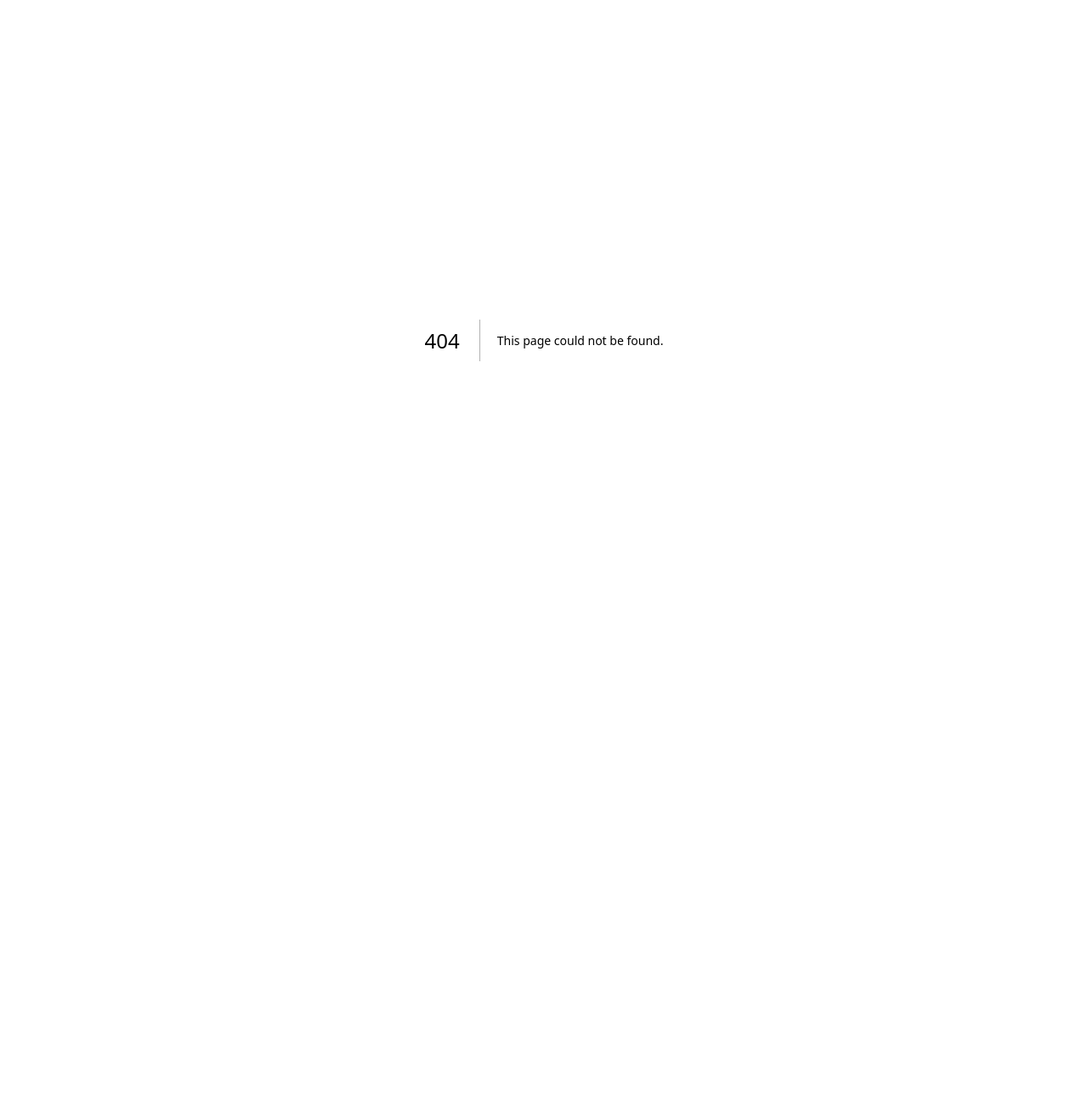
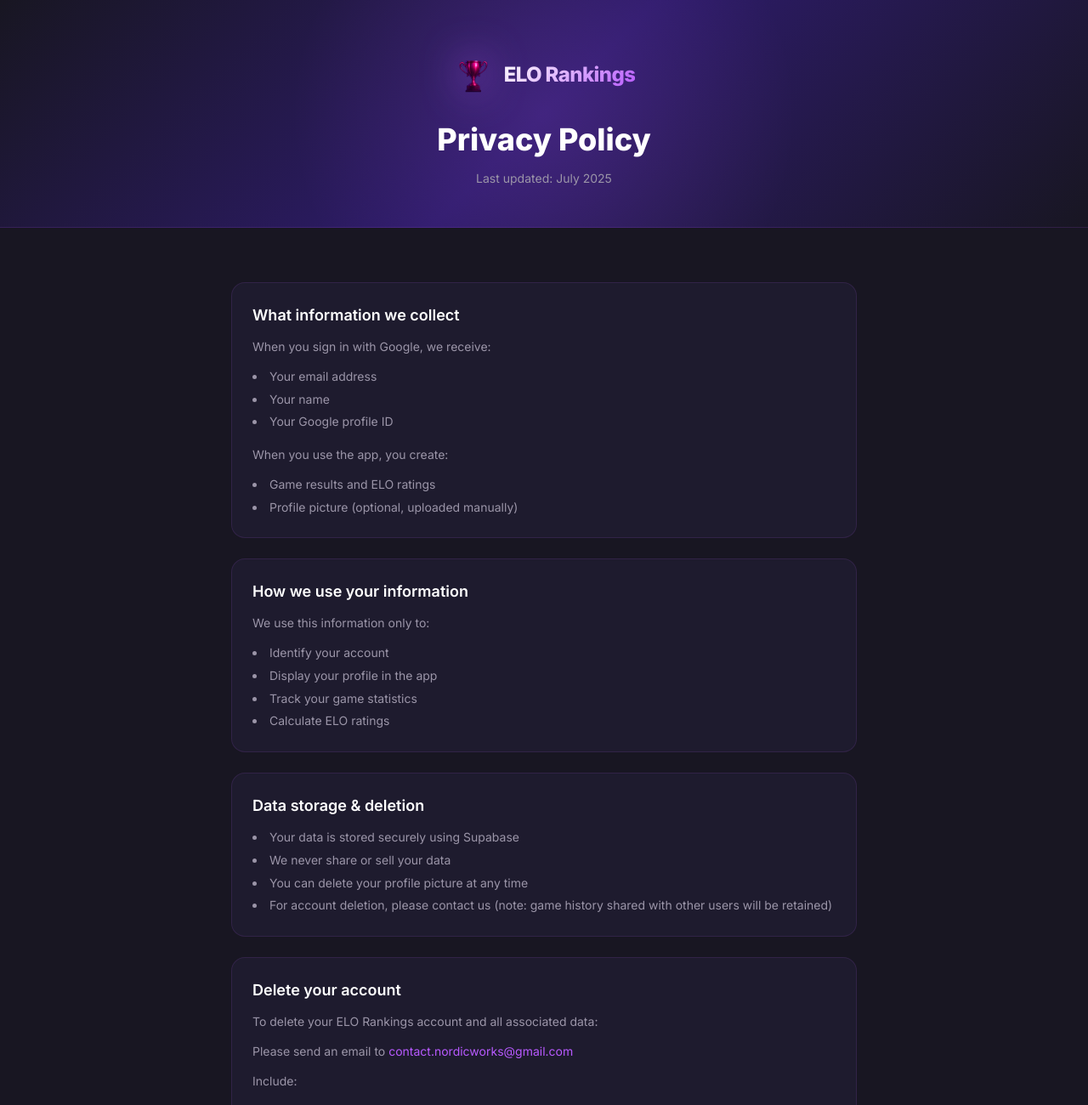
Before and after one commit to UleDule/elo-web, a Next.js app: page /privacy in a window 1280 px wide. Before the commit this address had no page. Shown: the top 1300 px of the page at 85% size. Before the commit the page ends 800 px from the top, so only its background shows below. Built offline with nearby package versions, Linux system fonts and the light colour scheme.

Commit message:
Privacy Side

```diff
--- /dev/null
+++ b/app/privacy/page.tsx
@@ -0,0 +1,167 @@
+import type { Metadata } from 'next'
+
+export const metadata: Metadata = {
+  title: 'Privacy Policy — ELO Rankings',
+  description: 'Privacy policy for ELO Rankings. How we collect, use, and protect your data.',
+}
+
+export default function PrivacyPage() {
+  return (
+    <div className="min-h-screen flex flex-col">
+      {/* Header */}
+      <section className="relative w-full px-4 pt-16 pb-12 overflow-hidden">
+        <div
+          className="absolute inset-0"
+          style={{
+            background:
+              'linear-gradient(135deg, #181622 0%, #2D1B69 50%, #181622 100%)',
+          }}
+        />
+        <div
+          className="absolute top-1/2 left-1/2 -translate-x-1/2 -translate-y-1/2 w-[600px] h-[600px] rounded-full"
+          style={{
+            background:
+              'radial-gradient(circle, rgba(184,90,255,0.15) 0%, transparent 70%)',
+          }}
+        />
+        <div
+          className="absolute bottom-0 left-0 right-0 h-px"
+          style={{ background: 'rgba(184,90,255,0.15)' }}
+        />
+
+        <div className="relative max-w-3xl mx-auto text-center">
+          <a href="/" className="inline-flex items-center gap-3 mb-8 group">
+            <img
+              src="/logo/TrofeTransparens.png"
+              alt="ELO Rankings"
+              width={48}
+              height={48}
+              className="drop-shadow-[0_0_24px_rgba(184,90,255,0.8)]"
+            />
+            <span
+              className="text-2xl font-extrabold tracking-tight"
+              style={{
+                background: 'linear-gradient(135deg, #fff 0%, #B85AFF 100%)',
+                WebkitBackgroundClip: 'text',
+                WebkitTextFillColor: 'transparent',
+              }}
+            >
+              ELO Rankings
+            </span>
+          </a>
+          <h1 className="text-3xl sm:text-4xl font-extrabold text-white mb-4">
+            Privacy Policy
+          </h1>
+          <p className="text-sm text-[#9B95A8]">
+            Last updated: July 2025
+          </p>
+        </div>
+      </section>
+
+      {/* Content */}
+      <section className="w-full max-w-3xl mx-auto px-4 py-16 flex flex-col gap-6">
+        <PolicyCard title="What information we collect">
+          <p className="mb-3">When you sign in with Google, we receive:</p>
+          <ul className="list-disc list-inside space-y-1 mb-4">
+            <li>Your email address</li>
+            <li>Your name</li>
+            <li>Your Google profile ID</li>
+          </ul>
+          <p className="mb-3">When you use the app, you create:</p>
+          <ul className="list-disc list-inside space-y-1">
+            <li>Game results and ELO ratings</li>
+            <li>Profile picture (optional, uploaded manually)</li>
+          </ul>
+        </PolicyCard>
+
+        <PolicyCard title="How we use your information">
+          <p className="mb-3">We use this information only to:</p>
+          <ul className="list-disc list-inside space-y-1">
+            <li>Identify your account</li>
+            <li>Display your profile in the app</li>
+            <li>Track your game statistics</li>
+            <li>Calculate ELO ratings</li>
+          </ul>
+        </PolicyCard>
+
+        <PolicyCard title="Data storage & deletion">
+          <ul className="list-disc list-inside space-y-1">
+            <li>Your data is stored securely using Supabase</li>
+            <li>We never share or sell your data</li>
+            <li>You can delete your profile picture at any time</li>
+            <li>For account deletion, please contact us (note: game history shared with other users will be retained)</li>
+          </ul>
+        </PolicyCard>
+
+        <PolicyCard title="Delete your account">
+          <p className="mb-3">To delete your ELO Rankings account and all associated data:</p>
+          <p className="mb-3">
+            Please send an email to{' '}
+            <a
+              href="mailto:contact.nordicworks@gmail.com"
+              className="text-[#B85AFF] hover:underline"
+            >
+              contact.nordicworks@gmail.com
+            </a>
+          </p>
+          <p className="mb-3">Include:</p>
+          <ul className="list-disc list-inside space-y-1 mb-4">
+            <li>Your registered email address</li>
+            <li>&quot;Delete my account&quot; in the subject line</li>
+          </ul>
+          <p>We will delete your account within 72 hours and send confirmation.</p>
+        </PolicyCard>
+
+        <PolicyCard title="Contact">
+          <p>
+            For questions or other inquiries:{' '}
+            <a
+              href="mailto:contact.nordicworks@gmail.com"
+              className="text-[#B85AFF] hover:underline"
+            >
+              contact.nordicworks@gmail.com
+            </a>
+          </p>
+        </PolicyCard>
+
+        <p className="text-sm text-[#9B95A8] text-center mt-4">
+          By using ELO Rankings, you agree to this privacy policy.
+        </p>
+      </section>
+
+      {/* Footer */}
+      <footer
+        className="w-full mt-auto px-4 py-8"
+        style={{ borderTop: '1px solid rgba(184,90,255,0.12)' }}
+      >
+        <div className="max-w-3xl mx-auto flex items-center justify-between text-sm text-[#9B95A8]">
+          <a href="/support" className="hover:text-white transition-colors">
+            &larr; Support
+          </a>
+          <span>&copy; ELO Rankings</span>
+        </div>
+      </footer>
+    </div>
+  )
+}
+
+function PolicyCard({
+  title,
+  children,
+}: {
+  title: string
+  children: React.ReactNode
+}) {
+  return (
+    <div
+      className="rounded-2xl p-6"
+      style={{
+        background: '#1E1B2E',
+        border: '1px solid rgba(184,90,255,0.12)',
+      }}
+    >
+      <h2 className="text-lg font-semibold text-white mb-3">{title}</h2>
+      <div className="text-sm text-[#9B95A8] leading-relaxed">{children}</div>
+    </div>
+  )
+}
--- a/app/support/page.tsx
+++ b/app/support/page.tsx
@@ -165,7 +165,7 @@ export default function SupportPage() {
             Read about how we handle your data.
           </p>
           <a
-            href="https://uledule.github.io/elo-rankings-support/privacy"
+            href="/privacy"
             className="inline-flex items-center gap-2 rounded-xl py-3 px-6 text-sm font-semibold text-white transition hover:brightness-125"
             style={{
               background: 'rgba(184,90,255,0.15)',
```
